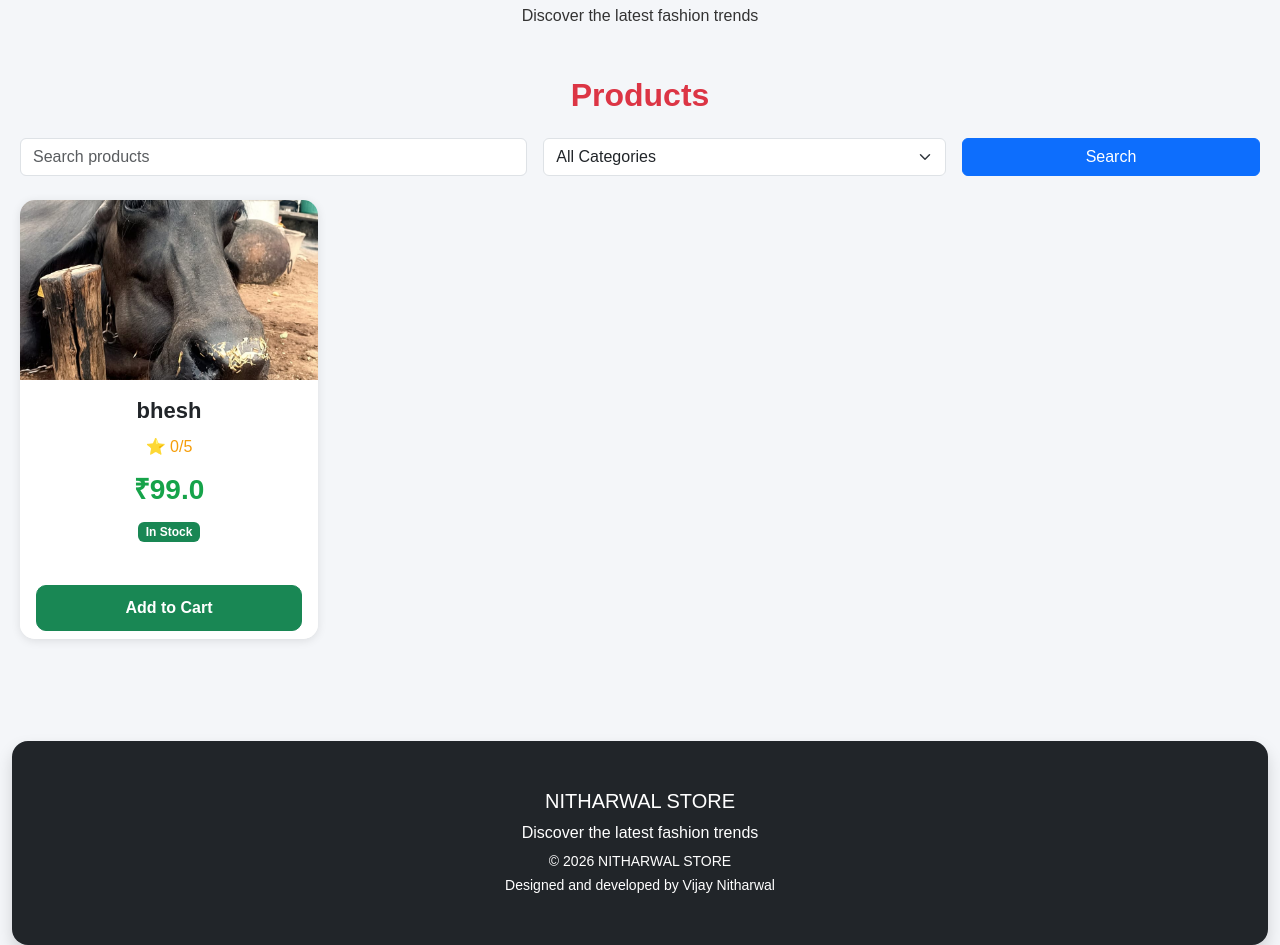
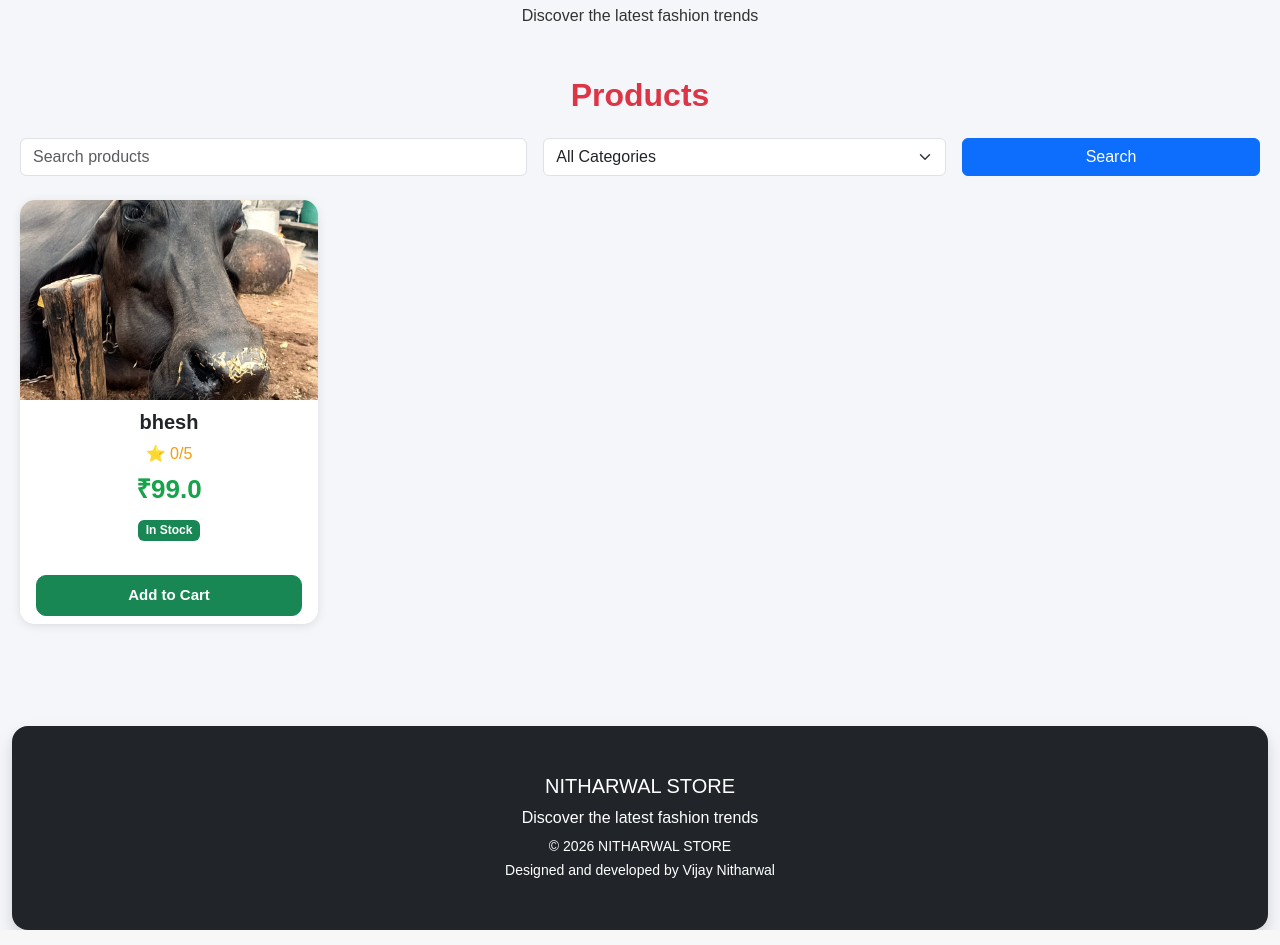
Before and after one commit to vijaychoudhary11/E-commerce, a Flask app: page / in a window 1280 px wide. Shown: the part 138-1083 px from the top of the page. Run offline with Flask 3, Linux system fonts and the light colour scheme; data comes from the database, SQL or seed files in the repository; data that the repository does not hold is empty.

Commit message:
Fix mobile product cards

```diff
--- a/static/css/style.css
+++ b/static/css/style.css
@@ -127,7 +127,7 @@ img{
 .product-card img{
     height:260px;
     width:100%;
-    height: 180px;
+    height: 200px;
     object-fit:cover;
     transition:.4s;
 }
@@ -137,25 +137,26 @@ img{
 }
 
 .product-body{
-    padding:18px;
+    padding: 10px;
     text-align:center;
 }
 
 .product-title{
-    font-size:22px;
+    font-size:20px;
     font-weight:bold;
-    margin-bottom:10px;
+    margin-bottom:8px;
 }
 
 .price{
     color:#16a34a;
-    font-size:28px;
+    font-size:26px;
     font-weight:bold;
+    margin-bottom: 5px;
 }
 
 .rating{
     color:#f59e0b;
-    margin:10px 0;
+    margin:4px 0;
 }
 
 /* ==========================
@@ -190,9 +191,10 @@ img{
 .btn-cart{
     width:100%;
     border-radius:10px;
-    padding:10px;
+    padding:8px;
     font-weight:bold;
     transition:.3s;
+    font-size: 15px;
 }
 
 .btn-cart:hover{
```
